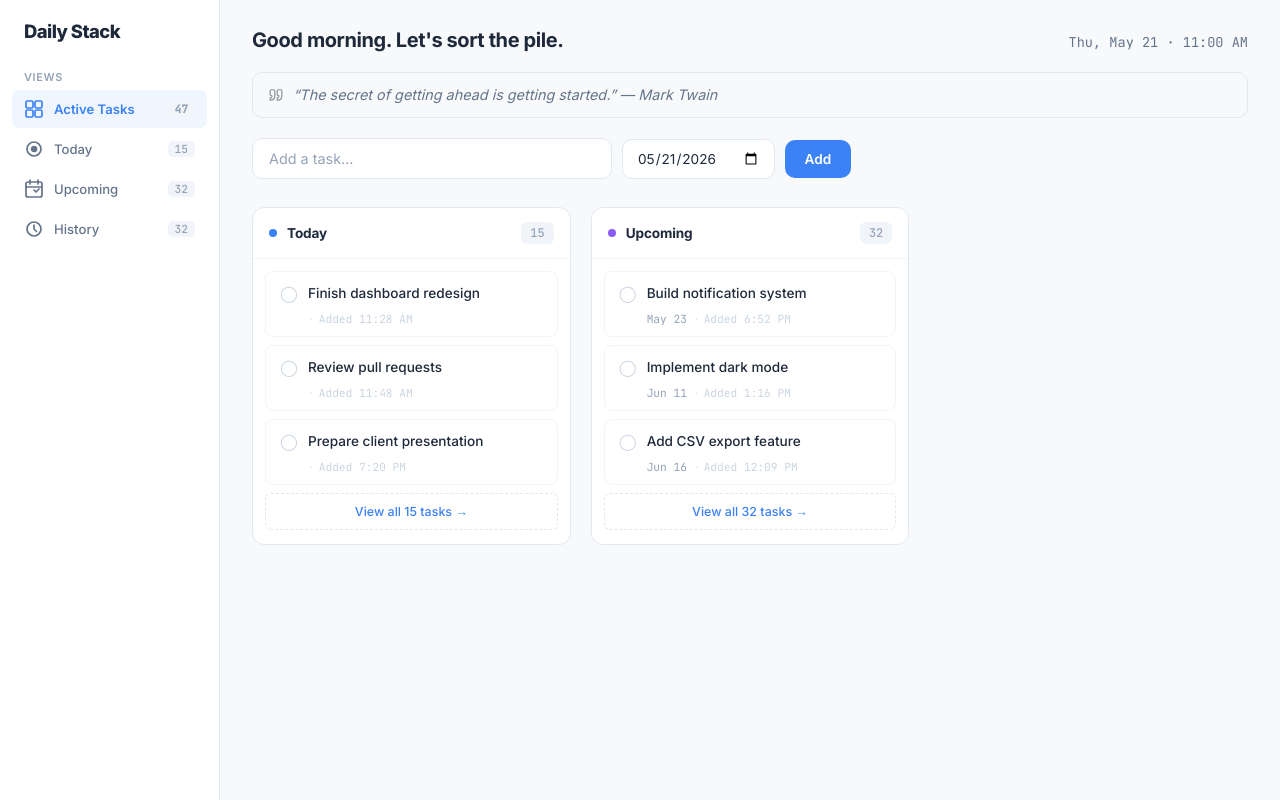
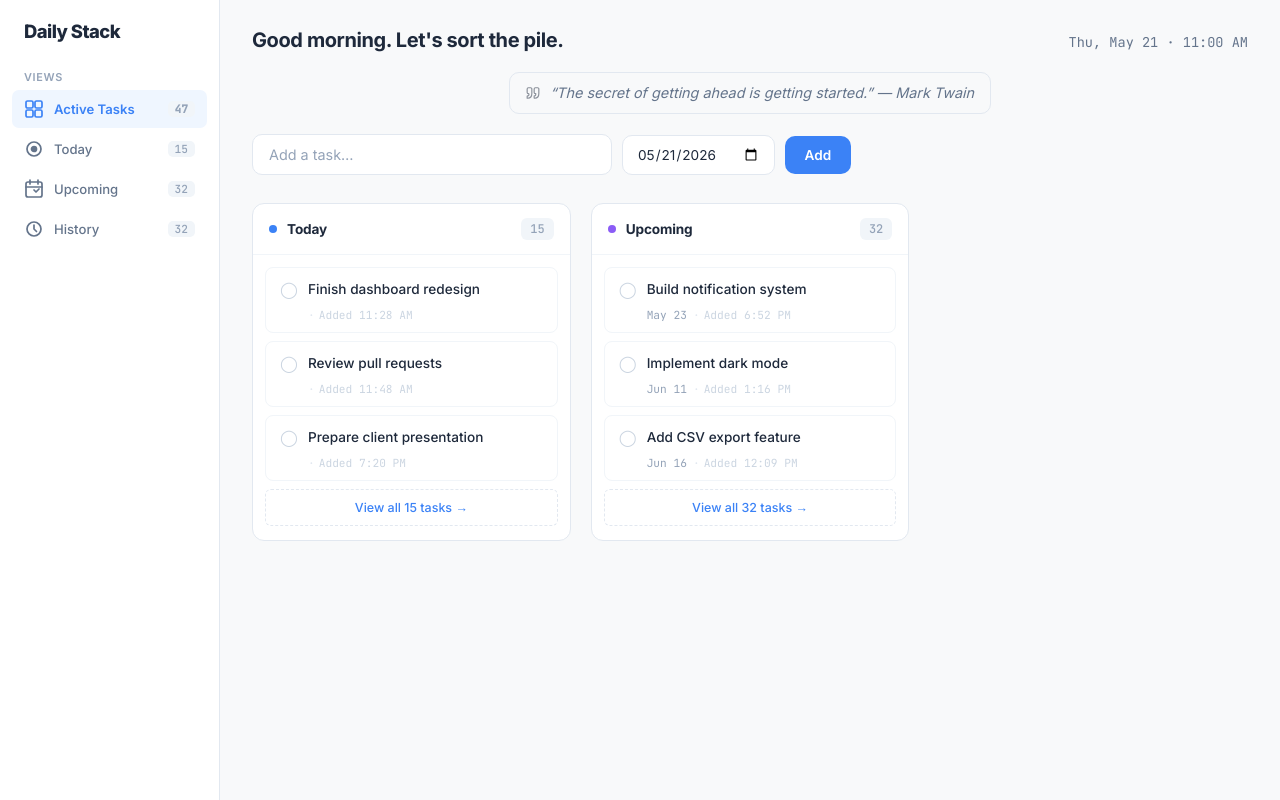
Before and after one commit to Mrreubs/Daily-Stack-App, a React (Vite) app: page / in a window 1280 px wide. Built offline with nearby package versions, Linux system fonts and the light colour scheme.

Commit message:
Fit quote card to content width and center

```diff
--- a/src/App.css
+++ b/src/App.css
@@ -133,13 +133,15 @@
   display: flex;
   align-items: center;
   gap: 10px;
+  width: fit-content;
+  margin: 0 auto 20px;
   background: var(--surface);
   border: 1px solid var(--border);
   border-radius: 10px;
-  padding: 12px 16px;
-  margin-bottom: 20px;
+  padding: 10px 16px;
   opacity: 0;
   transition: opacity 0.4s ease;
+  max-width: 100%;
 }
 
 .quote-card--visible {
```
